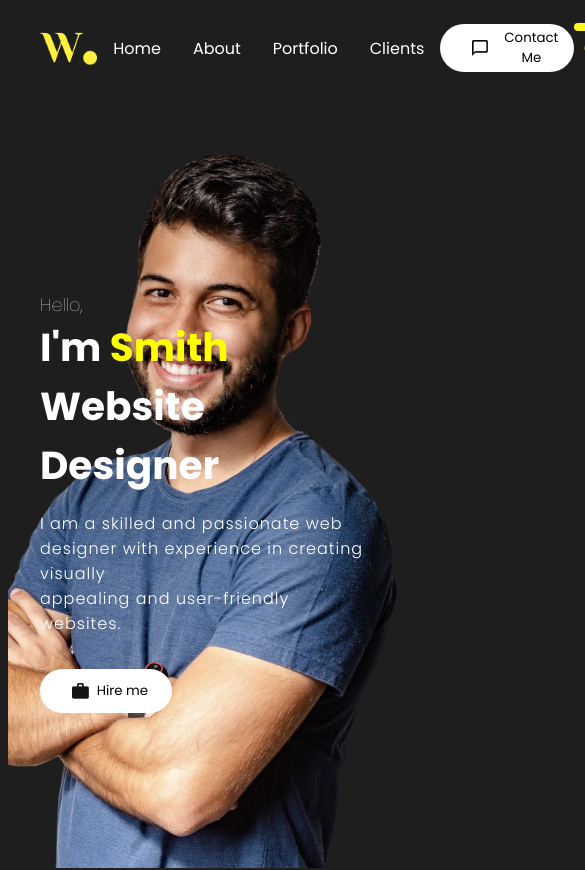
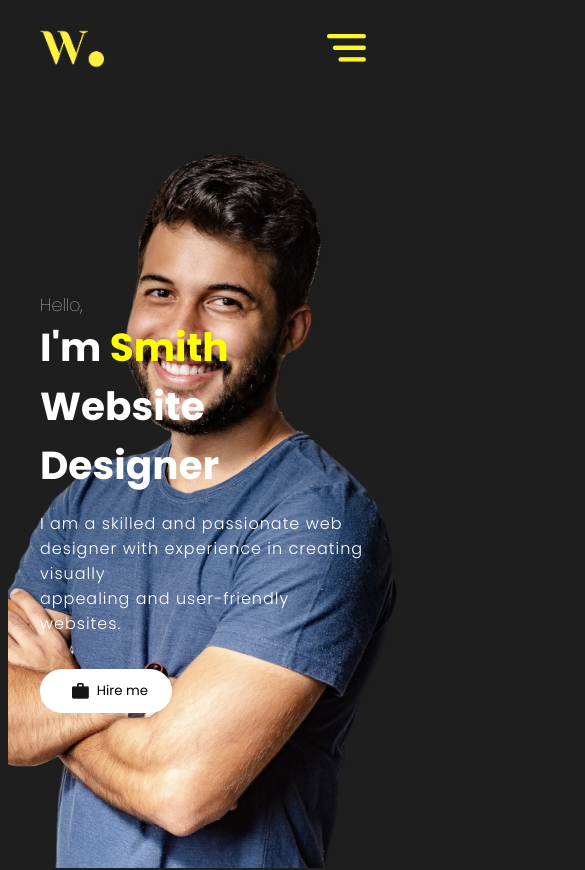
Before and after one commit to Faisallm/faisal, a React (Create React App) app: page / in a window 390 px wide. Shown: the top 870 px of the page, 585 px wide, since content can reach past the window. Built offline with nearby package versions, Linux system fonts and the light colour scheme; a web font is replaced by a local one.

Commit message:
Done with mobile responsiveness

```diff
--- a/src/components/Navbar/navbar.css
+++ b/src/components/Navbar/navbar.css
@@ -67,6 +67,13 @@
     border-bottom: 3px solid yellow;
 }
 
+.mobMenu {
+    /* hide the mobile menu */
+    display: none;
+    object-fit: cover;
+    height: 1.8rem;
+}
+
 .navMenu {
     position: absolute;
     top: 4rem;
@@ -81,3 +88,22 @@
     background: rgb(40, 40, 40);
     border-radius: 1rem;
 }
+
+.listItem {
+    padding: 0.5rem 3rem;
+    margin: 0.25rem;
+    color: white;
+    background: rgb(30, 30, 30);
+}
+
+@media screen and (max-width: 720px) {
+    .mobMenu {
+        display: flex;
+    }
+    .desktopMenu {
+        display: none;
+    }
+    .desktopMenuBtn {
+        display: none;
+    }
+}
```
